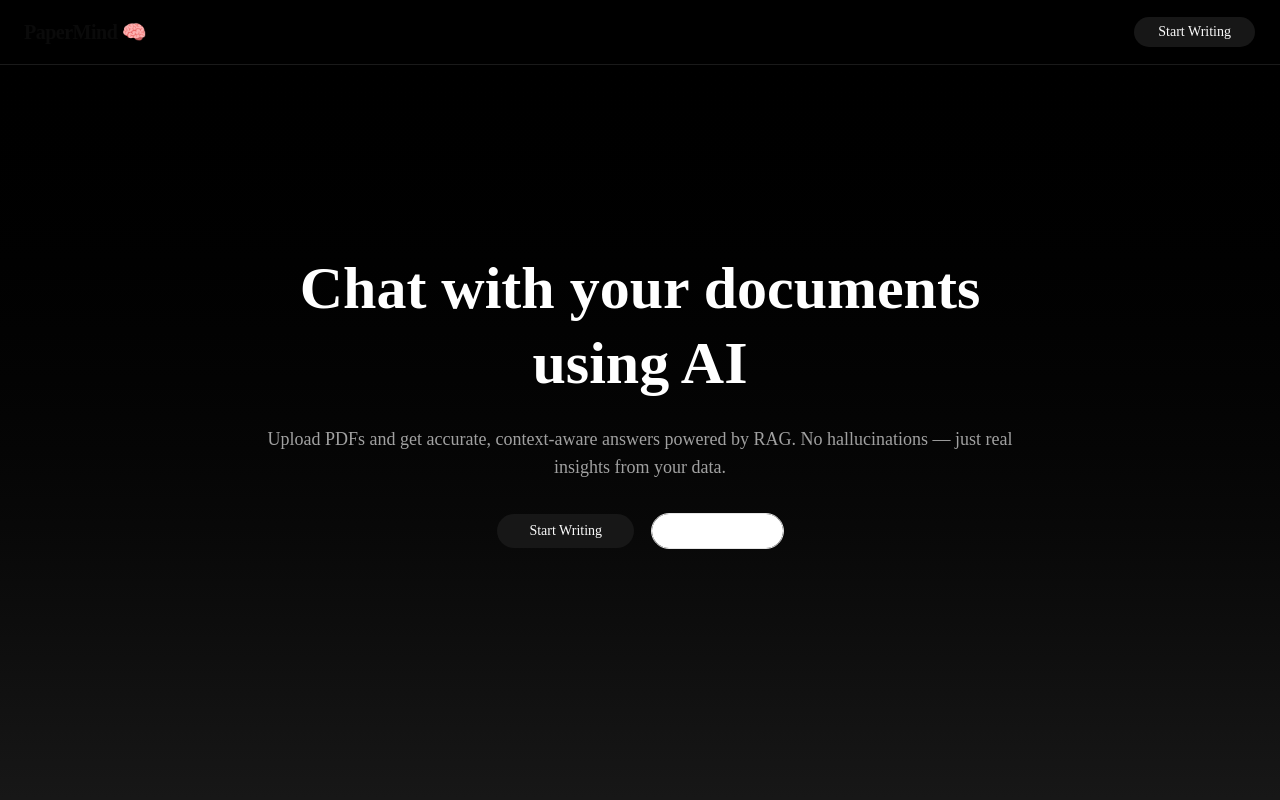
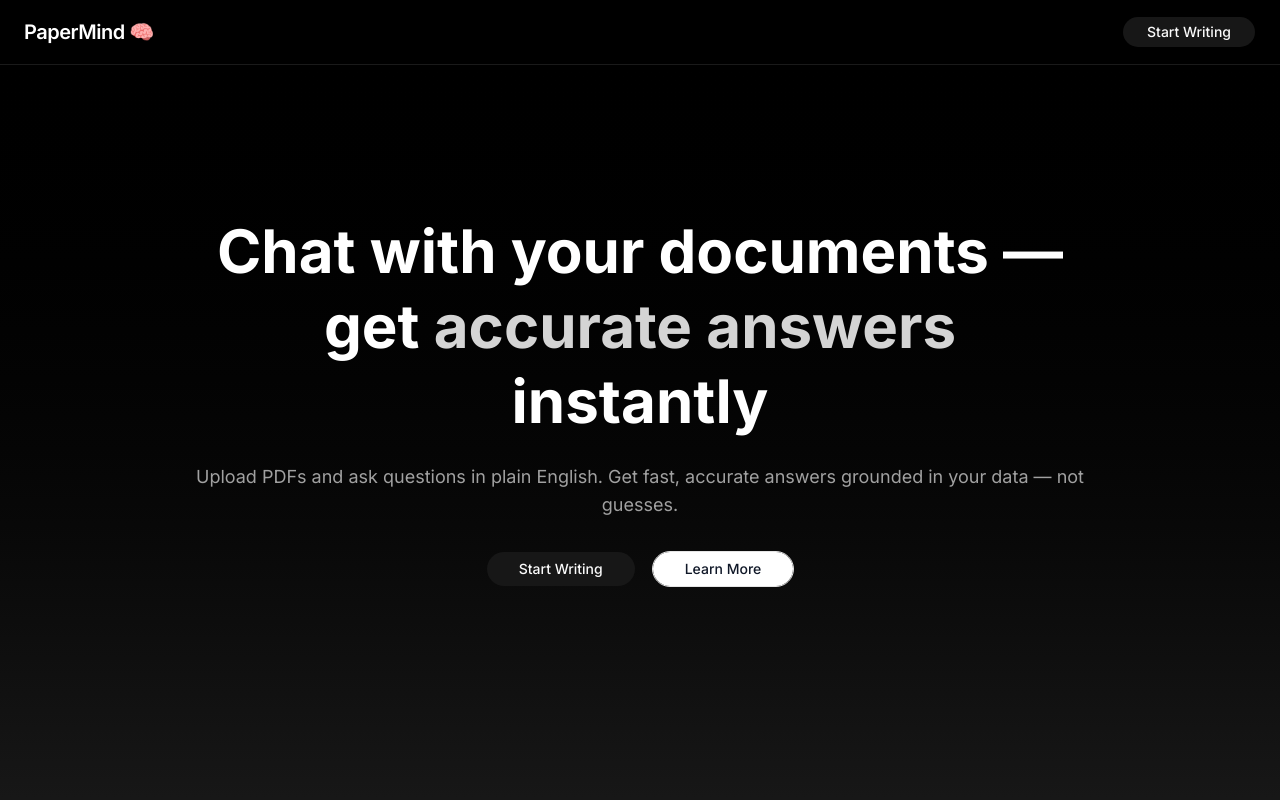
Before and after one commit to Mukul-bairwa-codeZ9/papermind-landing, a Next.js app: page / in a window 1280 px wide. Shown: the top 800 px of the page. Built offline with nearby package versions, Linux system fonts and the light colour scheme.

Commit message:
refactor(style): ui improvements

```diff
--- a/package.json
+++ b/package.json
@@ -26,10 +26,12 @@
     "@types/node": "^20",
     "@types/react": "^19",
     "@types/react-dom": "^19",
+    "autoprefixer": "^10.4.27",
     "babel-plugin-react-compiler": "1.0.0",
     "eslint": "^9",
     "eslint-config-next": "16.2.1",
-    "tailwindcss": "^4",
+    "postcss": "^8.5.8",
+    "tailwindcss": "^4.2.2",
     "typescript": "^5"
   }
 }
--- a/src/app/layout.tsx
+++ b/src/app/layout.tsx
@@ -1,33 +1,21 @@
-import type { Metadata } from "next";
-import { Geist, Geist_Mono } from "next/font/google";
+import { Inter } from "next/font/google";
 import "./globals.css";
 
-const geistSans = Geist({
-  variable: "--font-geist-sans",
+const inter = Inter({
   subsets: ["latin"],
+
 });
-
-const geistMono = Geist_Mono({
-  variable: "--font-geist-mono",
-  subsets: ["latin"],
-});
-
-export const metadata: Metadata = {
-  title: "Create Next App",
-  description: "Generated by create next app",
-};
 
 export default function RootLayout({
   children,
-}: Readonly<{
+}: {
   children: React.ReactNode;
-}>) {
+}) {
   return (
-    <html
-      lang="en"
-      className={`${geistSans.variable} ${geistMono.variable} h-full antialiased`}
-    >
-      <body className="min-h-full flex flex-col">{children}</body>
+    <html lang="en">
+      <body className={`${inter.className} font-sans`}>
+        {children}
+      </body>
     </html>
   );
 }
--- a/src/components/features/cta/cta.tsx
+++ b/src/components/features/cta/cta.tsx
@@ -4,13 +4,13 @@
 import { motion } from "framer-motion";
 import { Button } from "@/components/ui/button";
 
-export function CTASection() {
+export  function CTASection() {
   const handleRedirect = (): void => {
     window.location.href = "https://papermind-tbo2.vercel.app/";
   };
 
   return (
-    <section className="py-28 bg-gradient-to-b from-neutral-950 to-black text-white">
+    <section className="py-28 bg-linear-to-b from-neutral-950 to-black text-white">
       <div className="max-w-4xl mx-auto px-6 text-center">
 
         {/* Heading */}
--- a/src/components/features/hero/hero.tsx
+++ b/src/components/features/hero/hero.tsx
@@ -8,17 +8,24 @@ export function Hero() {
     window.location.href = "https://papermind-tbo2.vercel.app/";
   };
 
+  const handleScroll = () => {
+    const section = document.getElementById("features");
+    section?.scrollIntoView({ behavior: "smooth" });
+  };
+
   return (
-    <section className="min-h-screen flex items-center justify-center text-center px-6 bg-gradient-to-b from-black to-neutral-900 text-white">
-      <div className="max-w-3xl">
-
+    <section className="min-h-screen flex items-center justify-center text-center px-6 bg-linear-to-b from-black to-neutral-900 text-white">
+      <div className="max-w-4xl">
         <motion.h1
           initial={{ opacity: 0, y: 40 }}
           animate={{ opacity: 1, y: 0 }}
           transition={{ duration: 0.6 }}
           className="text-4xl md:text-6xl font-bold leading-tight"
         >
-          Chat with your documents using AI
+          <span className="text-white">
+            Chat with your documents —  get{" "}
+            <span className="text-neutral-300">accurate answers</span> instantly
+          </span>
         </motion.h1>
 
         <motion.p
@@ -27,8 +34,8 @@ export function Hero() {
           transition={{ delay: 0.2 }}
           className="mt-6 text-lg text-neutral-400"
         >
-          Upload PDFs and get accurate, context-aware answers powered by RAG.
-          No hallucinations — just real insights from your data.
+          Upload PDFs and ask questions in plain English. Get fast, accurate
+          answers grounded in your data — not guesses.
         </motion.p>
 
         <motion.div
@@ -48,7 +55,8 @@ export function Hero() {
           <Button
             variant="outline"
             size="lg"
-            className="rounded-full px-8"
+            className="rounded-full px-8 text-gray-900 hover:bg-white/10 hover:text-white"
+            onClick={handleScroll}
           >
             Learn More
           </Button>
--- a/src/components/features/highlights/highlights.tsx
+++ b/src/components/features/highlights/highlights.tsx
@@ -34,7 +34,7 @@ const features: Feature[] = [
 
 export  function Highlights(){
   return (
-    <section className="py-24 bg-black text-white">
+    <section id="features" className="py-24 bg-black text-white">
       <div className="max-w-7xl mx-auto px-6 text-center">
 
         {/* Heading */}
--- a/src/components/shared/navbar.tsx
+++ b/src/components/shared/navbar.tsx
@@ -12,7 +12,7 @@ export function Navbar() {
       <div className="max-w-7xl mx-auto px-6 py-4 flex items-center justify-between">
 
         {/* Logo */}
-        <h1 className="text-xl font-semibold tracking-tight">
+        <h1 className="text-xl font-semibold tracking-tight text-white ">
           PaperMind 🧠
         </h1>
 
```
Also changed, not shown: 1 other file (tests, documents, lock files or other folders).
